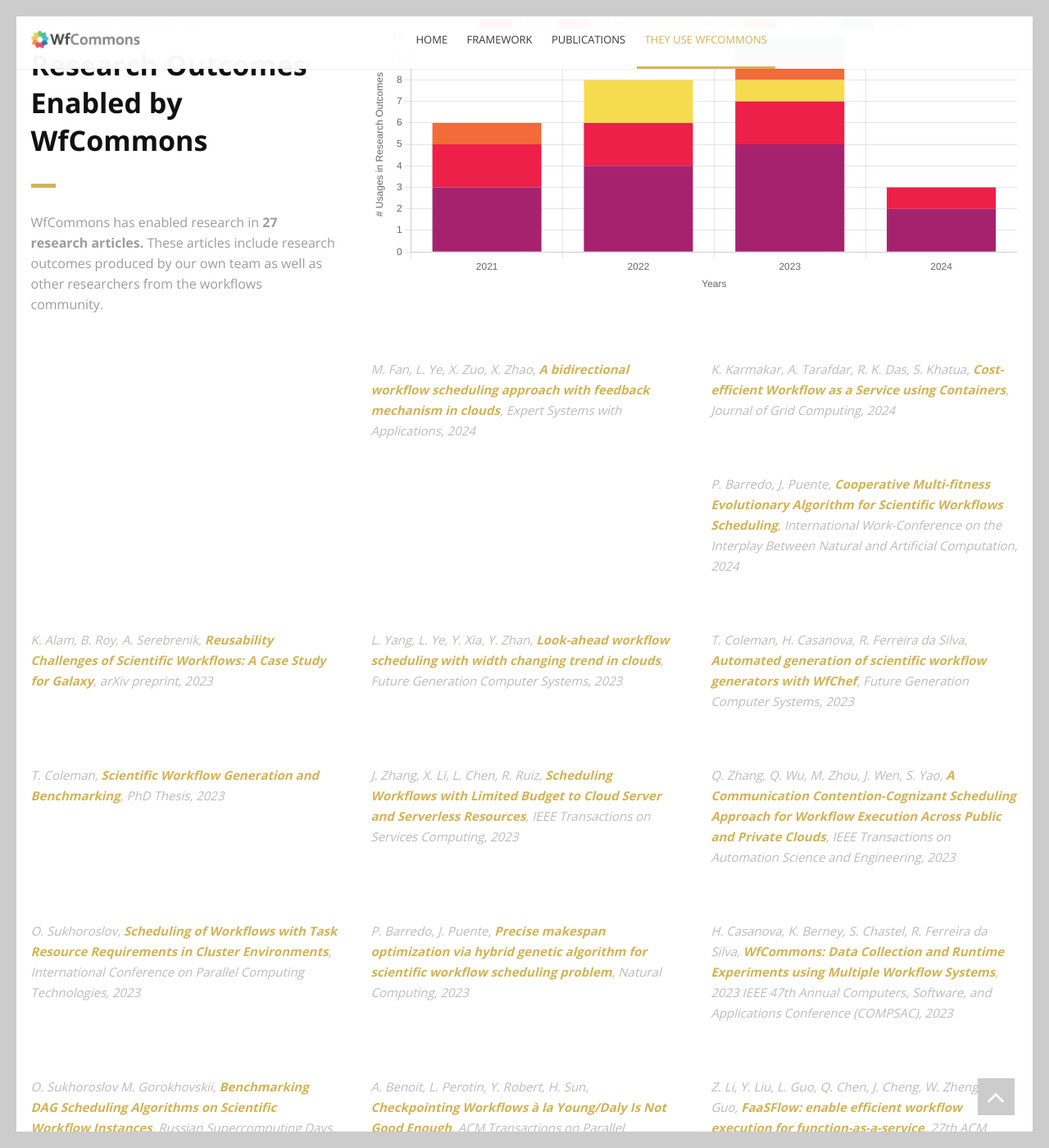
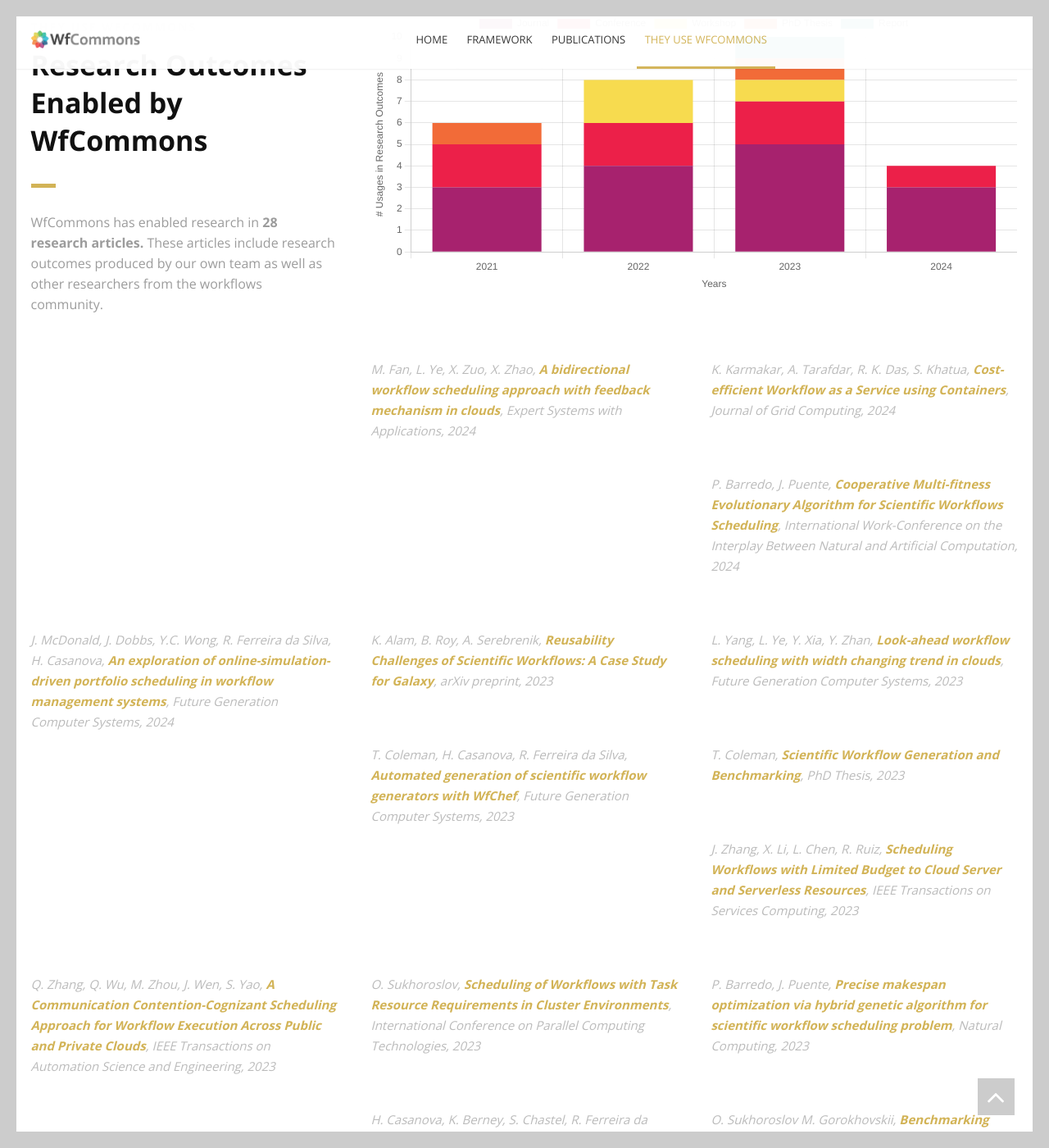
Before and after one commit to wfcommons/wfcommons.github.io, a Jekyll site: the page built from index.html, in a window 1280 px wide and 1400 px high, scrolled down 2938 px. Shown: the whole window at 82% size. Built offline with Jekyll 4.4.1, drawn with Linux system fonts in a browser that asks for light colours.

Commit message:
Update usages.yml

```diff
--- a/_data/usages.yml
+++ b/_data/usages.yml
@@ -1,3 +1,10 @@
+- title: An exploration of online-simulation-driven portfolio scheduling in workflow management systems
+  authors: J. McDonald, J. Dobbs, Y.C. Wong, R. Ferreira da Silva, H. Casanova
+  type: Journal
+  book: Future Generation Computer Systems
+  year: 2024
+  link: https://doi.org/10.1016/j.future.2024.07.005
+
 - title: Cooperative Multi-fitness Evolutionary Algorithm for Scientific Workflows Scheduling
   authors: P. Barredo, J. Puente
   type: Conference
```
